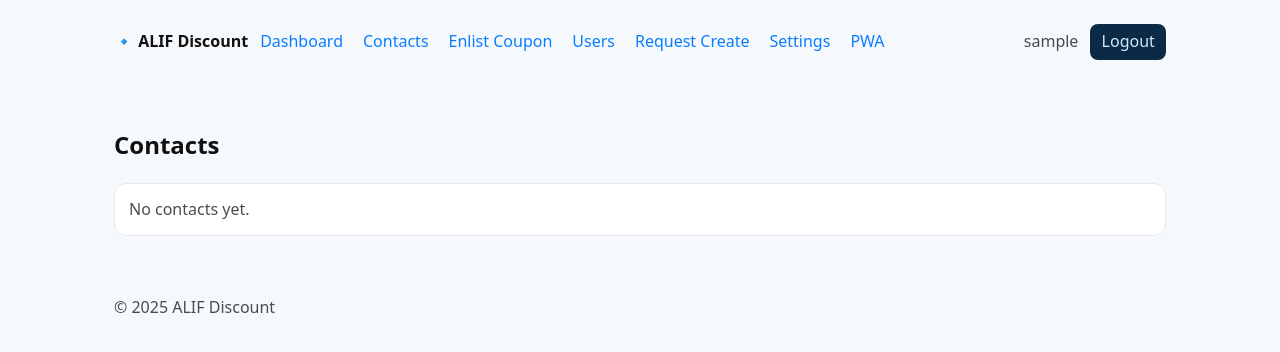
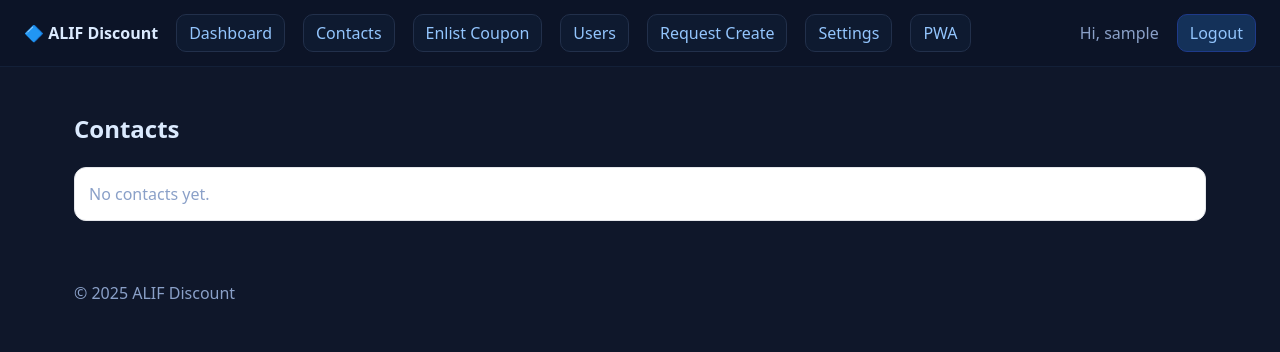
Before and after one commit to MithelaGroup/alifdiscount, a FastAPI app: page /contacts in a window 1280 px wide. Shown: the top 352 px of the page. Run offline with FastAPI, Linux system fonts and the light colour scheme; the visitor is signed in with stand-in values (Sample User, id 1).

Commit message:
Update base.html

```diff
--- a/templates/base.html
+++ b/templates/base.html
@@ -1,67 +1,59 @@
 <!doctype html>
 <html lang="en">
 <head>
-  <meta charset="utf-8" />
-  <meta
-    name="viewport"
-    content="width=device-width, initial-scale=1"
-  />
-  <title>{{ conf.APP_NAME if conf else "ALIF Discount" }}</title>
+  <meta charset="utf-8"/>
+  <meta name="viewport" content="width=device-width,initial-scale=1"/>
+  <title>{{ conf.APP_NAME if conf and conf.APP_NAME else "ALIF Discount" }}</title>
   <link rel="icon" href="/static/favicon.ico">
   <link rel="stylesheet" href="/static/styles.css">
-
   <style>
-    /* small, safe additions for layout */
-    .container { max-width: 1100px; margin: 0 auto; padding: 1.5rem; }
-    .nav { display:flex; align-items:center; justify-content:space-between; }
-    .nav ul { display:flex; gap:1.25rem; list-style:none; padding:0; margin:0; }
-    .nav a { text-decoration:none; }
-    .right { display:flex; align-items:center; gap:.75rem; }
-    .btn { padding:.4rem .7rem; border-radius:.5rem; background:#0b2a45; color:#cfe8ff; }
-    .muted { opacity:.75; }
-    .tiles-3 { display:grid; grid-template-columns:repeat(3, minmax(240px,1fr)); gap:1rem; }
-    .tile { border-radius:.75rem; padding:1rem 1.25rem; background:#0d1b2a; border:1px solid #1e2a3a; }
-    .count { display:inline-block; padding:.15rem .5rem; border-radius:1rem; background:#112f52; }
-    table { width:100%; border-collapse: collapse; }
-    th, td { padding:.6rem .5rem; border-bottom:1px solid #1e2a3a; vertical-align:middle; }
-    th { text-align:left; font-weight:600; opacity:.9; }
+    :root { --bg:#0f172a; --panel:#0b1222; --text:#dbeafe; --muted:#8aa0c8; --chip:#1e293b; --accent:#3b82f6; }
+    html,body{margin:0;background:var(--bg);color:var(--text);font:16px/1.5 system-ui,Segoe UI,Inter,Arial}
+    a{color:#93c5fd;text-decoration:none}
+    .container{max-width:1180px;margin:0 auto;padding:24px}
+    .navbar{display:flex;align-items:center;gap:18px;padding:14px 24px;border-bottom:1px solid #132038;background:#0c1427;position:sticky;top:0;z-index:10}
+    .navbar .brand{font-weight:700}
+    .navbar .spacer{flex:1}
+    .btn{display:inline-flex;align-items:center;gap:6px;padding:6px 12px;border-radius:10px;background:#0e1a30;border:1px solid #22304b}
+    .btn.primary{background:#143159;border-color:#1e3a8a}
+    .muted{color:var(--muted)}
+    /* table */
+    table{width:100%;border-collapse:collapse;border-radius:12px;overflow:hidden}
+    thead{background:#0c1629}
+    th,td{padding:12px 14px;border-bottom:1px solid #14213a}
+    /* tiles */
+    .tiles{display:grid;grid-template-columns:repeat(3,minmax(260px,1fr));gap:18px;margin:12px 0 28px}
+    .tile{background:var(--panel);border:1px solid #15233d;border-radius:14px;padding:18px}
+    .chip{display:inline-flex;align-items:center;gap:6px;padding:2px 8px;border-radius:999px;background:#0e1b31;border:1px solid #1f2d47;font-size:12px}
+    footer{padding:28px 0;color:#93a4c7}
   </style>
-  {% block head %}{% endblock %}
 </head>
 <body>
-  <header class="container">
-    <nav class="nav">
-      <div style="display:flex; align-items:center; gap:.75rem;">
-        <strong>🔹 {{ conf.APP_NAME if conf else "ALIF Discount" }}</strong>
-        <ul>
-          <li><a href="/dashboard">Dashboard</a></li>
-          <li><a href="/contacts">Contacts</a></li>
-          <li><a href="/enlist">Enlist Coupon</a></li>
-          <li><a href="/users">Users</a></li>
-          <li><a href="/request/create">Request Create</a></li>
-          <li><a href="/settings">Settings</a></li>
-          <li><a href="/pwa">PWA</a></li>
-        </ul>
-      </div>
-      <div class="right">
-        {% if user %}
-          <span class="muted">{{ user.name or user.username }}</span>
-          <a class="btn" href="/logout">Logout</a>
-        {% else %}
-          <a class="btn" href="/login">Login</a>
-        {% endif %}
-      </div>
-    </nav>
-  </header>
+  <nav class="navbar">
+    <div class="brand">🔷 {{ conf.APP_NAME if conf and conf.APP_NAME else "ALIF Discount" }}</div>
+
+    <a class="btn" href="/dashboard">Dashboard</a>
+    <a class="btn" href="/contacts">Contacts</a>
+    <a class="btn" href="/enlist">Enlist Coupon</a>
+    <a class="btn" href="/users">Users</a>
+    <a class="btn" href="/request/create">Request Create</a>
+    <a class="btn" href="/settings">Settings</a>
+    <a class="btn" href="/pwa">PWA</a>
+
+    <div class="spacer"></div>
+
+    {% if user %}
+      <span class="muted">Hi, {{ (user.full_name if user.full_name is defined and user.full_name) or (user.name if user.name is defined and user.name) or (user.username if user.username is defined and user.username) or "User" }}</span>
+      <a class="btn primary" href="/logout">Logout</a>
+    {% else %}
+      <a class="btn primary" href="/login">Login</a>
+    {% endif %}
+  </nav>
 
   <main class="container">
     {% block content %}{% endblock %}
   </main>
 
-  <footer class="container muted" style="padding-top:1.5rem;">
-    © {{ (now().year) if now else "" }} {{ conf.APP_NAME if conf else "ALIF Discount" }}
-  </footer>
-
-  {% block scripts %}{% endblock %}
+  <footer class="container muted">© {{ now().year }} ALIF Discount</footer>
 </body>
 </html>
```
